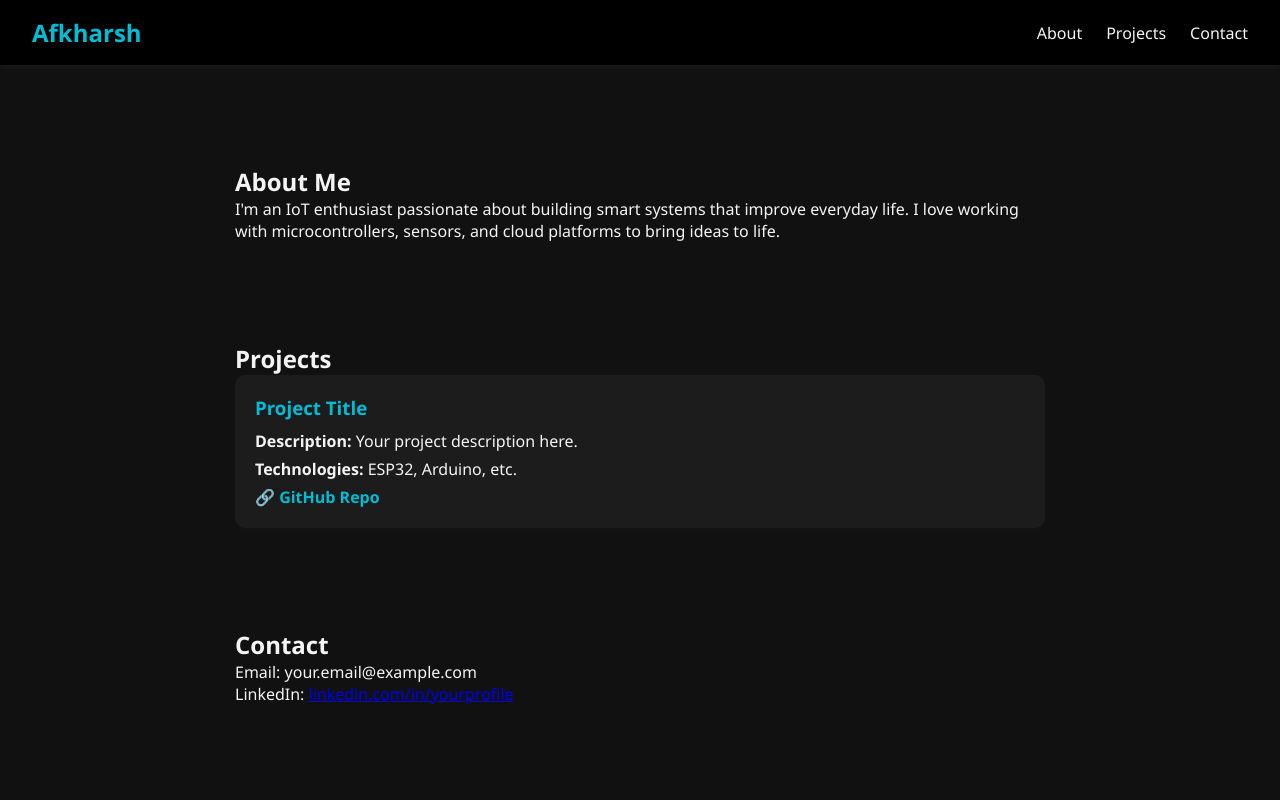
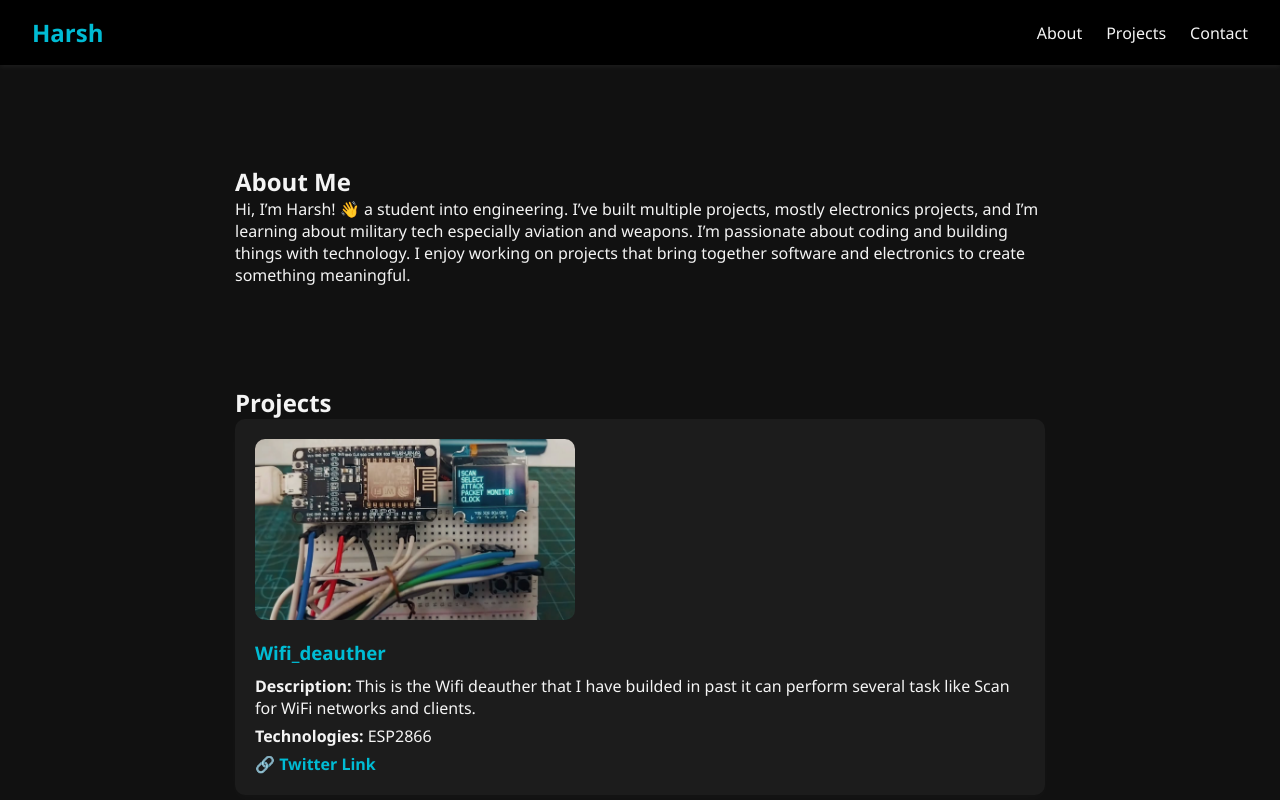
Before and after one commit to Afkharsh/portfolio, a plain HTML site: page index.html in a window 1280 px wide. Shown: the top 800 px of the page. Drawn offline with Linux system fonts and the light colour scheme.

Commit message:
index.html

```diff
--- a/index.html
+++ b/index.html
@@ -3,13 +3,13 @@
 <head>
   <meta charset="UTF-8" />
   <meta name="viewport" content="width=device-width, initial-scale=1.0"/>
-  <title>My IoT Portfolio</title>
+  <title>Portfolio</title>
   <link rel="stylesheet" href="style.css" />
 </head>
 <body>
   <header>
     <nav>
-      <div class="logo">Afkharsh</div>
+      <div class="logo">Harsh</div>
       <ul>
         <li><a href="#about">About</a></li>
         <li><a href="#projects">Projects</a></li>
@@ -22,8 +22,8 @@
     <section id="about" class="section fade-in">
       <h2>About Me</h2>
       <p>
-        I'm an IoT enthusiast passionate about building smart systems that improve everyday life.
-        I love working with microcontrollers, sensors, and cloud platforms to bring ideas to life.
+       Hi, I’m Harsh! 👋 a student into engineering. I’ve built multiple projects, mostly electronics projects, and I’m learning about military tech especially aviation and weapons.
+       I’m passionate about coding and building things with technology. I enjoy working on projects that bring together software and electronics to create something meaningful.
       </p>
     </section>
 
@@ -33,7 +33,7 @@
       <!-- 🔽 COPY THIS BLOCK FOR EACH PROJECT 🔽 -->
       <div class="project">
         <!-- For image -->
-        <!-- <img src="assets/your-image.jpg" alt="Project Title" /> -->
+        <img src="assets/Wifi_deauther.png" alt="Project Title" />
 
         <!-- For video -->
         <!-- <video controls width="320" height="200" poster="assets/thumb.jpg">
@@ -41,10 +41,11 @@
         </video> -->
 
         <div>
-          <h3>Project Title</h3>
-          <p><strong>Description:</strong> Your project description here.</p>
-          <p><strong>Technologies:</strong> ESP32, Arduino, etc.</p>
-          <a href="https://github.com/yourusername/project-link" target="_blank">🔗 GitHub Repo</a>
+          <h3>Wifi_deauther</h3>
+          <p><strong>Description:</strong> This is the Wifi deauther that I have  builded in past it can perform several task like Scan for WiFi networks and clients.
+          </p>
+          <p><strong>Technologies:</strong> ESP2866</p>
+          <a href="https://x.com/Harsh_khanna__/status/1863614728326746150" target="_blank">🔗 Twitter Link</a>
         </div>
       </div>
       <!-- 🔼 COPY BLOCK ENDS HERE 🔼 -->
```
